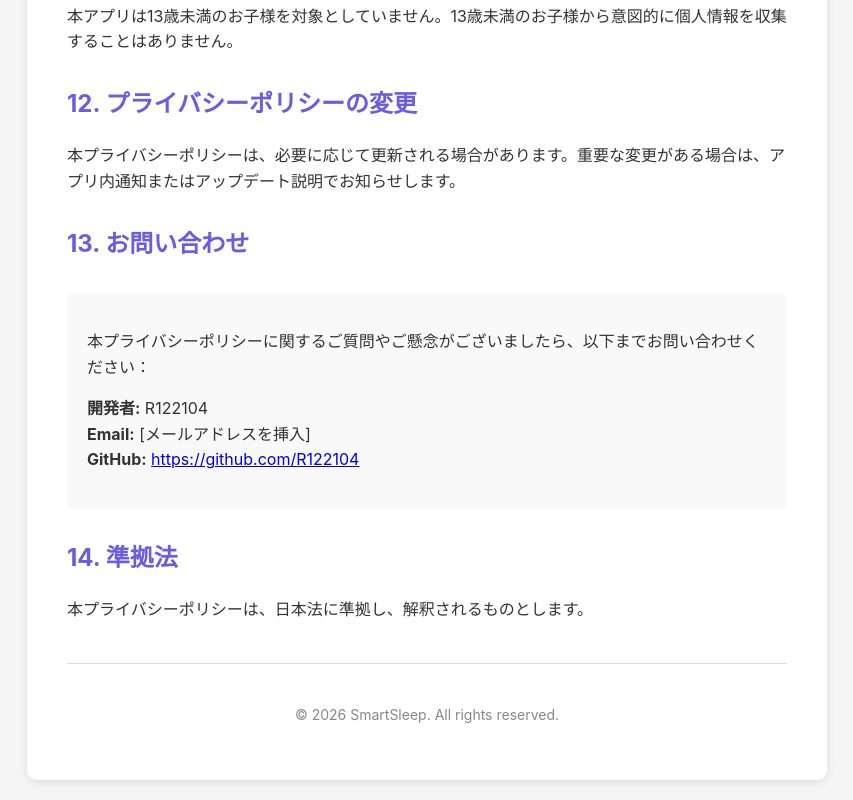
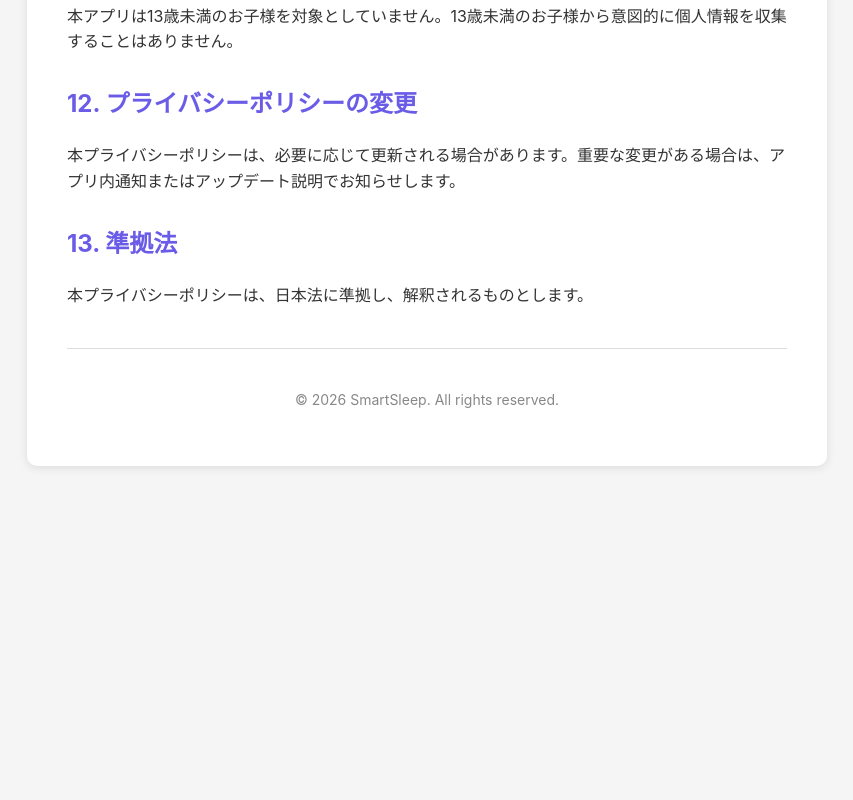
Before and after one commit to R122104/Privacy-Policy, a plain HTML site: page SmartSleep/index.html in a window 1280 px wide. Shown: the part 2939-3739 px from the top of the page, without its empty margins (213-1066 px from the left). After the commit the page ends 3425 px from the top, so only its background shows below. Drawn offline with Linux system fonts and the light colour scheme.

Commit message:
Add SmartSleep Privacy Policy (JA/EN)

```diff
--- a/SmartSleep/index.html
+++ b/SmartSleep/index.html
@@ -1,5 +1,6 @@
 <!DOCTYPE html>
 <html lang="ja">
+
 <head>
     <meta charset="UTF-8">
     <meta name="viewport" content="width=device-width, initial-scale=1.0">
@@ -14,38 +15,46 @@
             padding: 20px;
             background-color: #f5f5f5;
         }
+
         .container {
             background-color: white;
             padding: 40px;
             border-radius: 10px;
-            box-shadow: 0 2px 10px rgba(0,0,0,0.1);
+            box-shadow: 0 2px 10px rgba(0, 0, 0, 0.1);
         }
+
         h1 {
             color: #6B5CE7;
             border-bottom: 3px solid #4ECDC4;
             padding-bottom: 10px;
         }
+
         h2 {
             color: #6B5CE7;
             margin-top: 30px;
         }
+
         .update-date {
             color: #666;
             font-style: italic;
             margin-bottom: 30px;
         }
+
         ul {
             padding-left: 20px;
         }
+
         li {
             margin-bottom: 8px;
         }
+
         .highlight {
             background-color: #f0f0f0;
             padding: 15px;
             border-left: 4px solid #4ECDC4;
             margin: 20px 0;
         }
+
         .contact {
             background-color: #f9f9f9;
             padding: 20px;
@@ -54,13 +63,15 @@
         }
     </style>
 </head>
+
 <body>
     <div class="container">
         <h1>SmartSleep プライバシーポリシー</h1>
         <p class="update-date">最終更新日: 2026年1月4日</p>
 
         <h2>1. はじめに</h2>
-        <p>SmartSleep（以下「本アプリ」）は、Apple Watch専用の睡眠トラッキング＆スマートアラームアプリケーションです。本プライバシーポリシーは、本アプリがどのような情報を収集し、どのように使用するかについて説明します。</p>
+        <p>SmartSleep（以下「本アプリ」）は、Apple
+            Watch専用の睡眠トラッキング＆スマートアラームアプリケーションです。本プライバシーポリシーは、本アプリがどのような情報を収集し、どのように使用するかについて説明します。</p>
 
         <div class="highlight">
             <strong>重要なポイント:</strong> SmartSleepは、収集したすべてのデータをお客様のデバイス上にローカルに保存します。いかなるデータもクラウドやサーバーに送信されません。
@@ -151,15 +162,7 @@
         <h2>12. プライバシーポリシーの変更</h2>
         <p>本プライバシーポリシーは、必要に応じて更新される場合があります。重要な変更がある場合は、アプリ内通知またはアップデート説明でお知らせします。</p>
 
-        <h2>13. お問い合わせ</h2>
-        <div class="contact">
-            <p>本プライバシーポリシーに関するご質問やご懸念がございましたら、以下までお問い合わせください：</p>
-            <p><strong>開発者:</strong> R122104<br>
-            <strong>Email:</strong> [メールアドレスを挿入]<br>
-            <strong>GitHub:</strong> <a href="https://github.com/R122104">https://github.com/R122104</a></p>
-        </div>
-
-        <h2>14. 準拠法</h2>
+        <h2>13. 準拠法</h2>
         <p>本プライバシーポリシーは、日本法に準拠し、解釈されるものとします。</p>
 
         <hr style="margin: 40px 0; border: none; border-top: 1px solid #ddd;">
@@ -169,4 +172,5 @@
         </p>
     </div>
 </body>
+
 </html>
```
Also changed, not shown: SmartSleep/index_en.html (+1 -10 lines).
